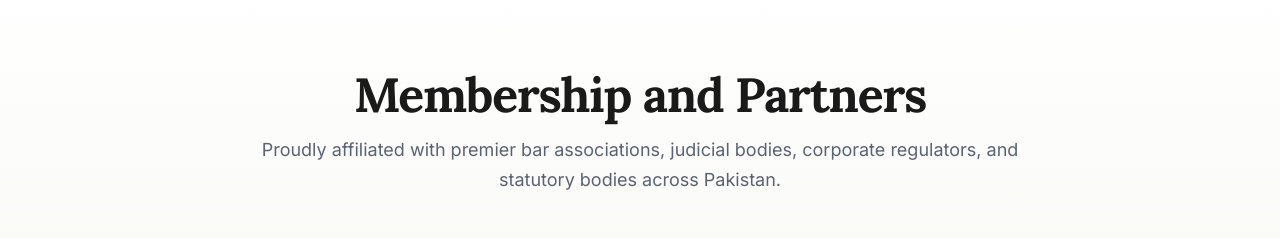
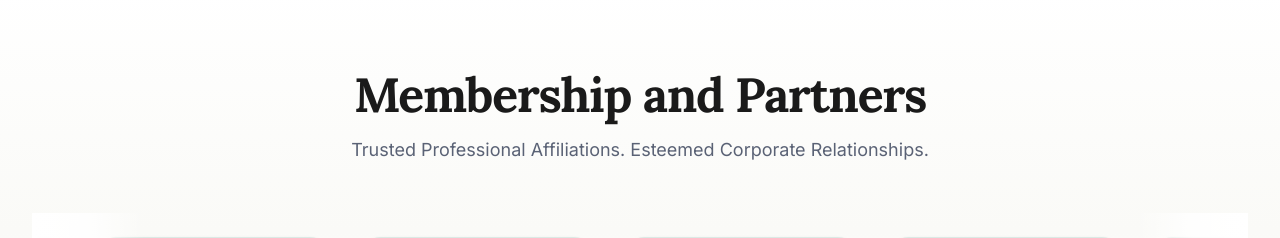
Before and after one commit to Jamalshah183/HISK-Legel, a Next.js app: page / in a window 1280 px wide. Shown: the part 4820-5058 px from the top of the page. Built offline with nearby package versions, Linux system fonts and the light colour scheme; no server answers; the database is empty.

Commit message:
refactor(partners): update affiliations description
Replace verbose affiliation text with concise professional branding.

```diff
--- a/components/PartnersSection.tsx
+++ b/components/PartnersSection.tsx
@@ -39,7 +39,7 @@ export const PartnersSection: React.FC = () => {
             Membership and Partners
           </h2>
           <p className="text-base sm:text-lg text-[#5A6275] font-normal leading-relaxed">
-            Proudly affiliated with premier bar associations, judicial bodies, corporate regulators, and statutory bodies across Pakistan.
+            Trusted Professional Affiliations. Esteemed Corporate Relationships.
           </p>
         </motion.div>
 
```
